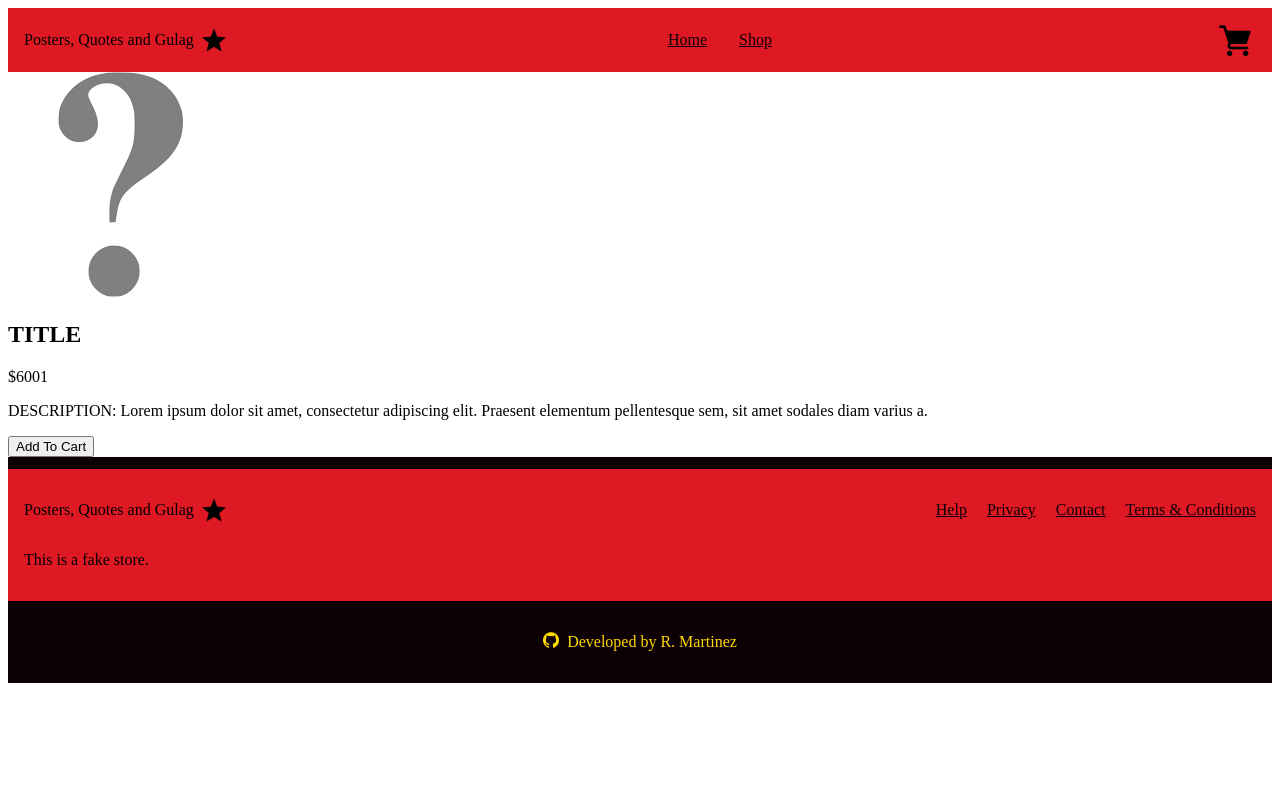
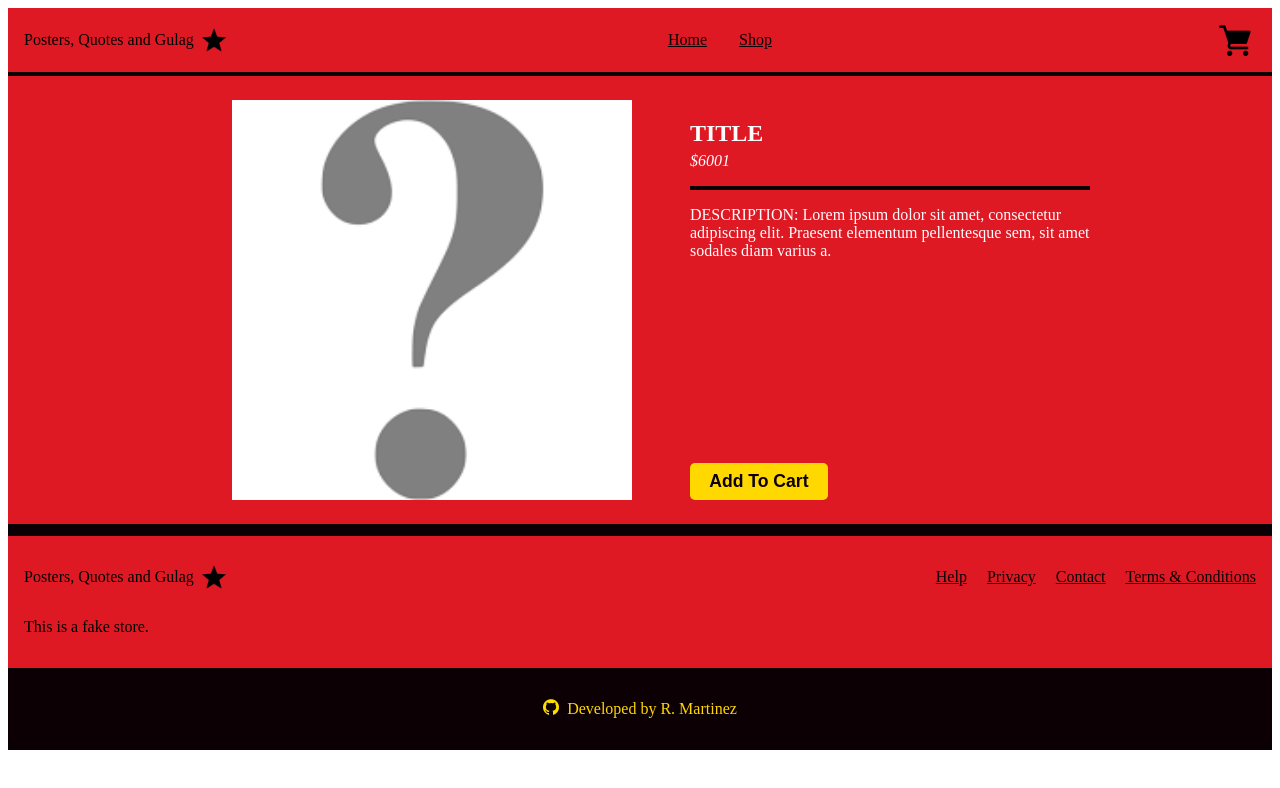
Before and after one commit to Rosendo-Martinez/shopping-cart, a React (Vite) app: page /shop/item/1 in a window 1280 px wide. Shown: the top 788 px of the page. Built offline with nearby package versions, Linux system fonts and the light colour scheme.

Commit message:
Shop: item page: styling

```diff
--- a/src/components/ShopItemPage.jsx
+++ b/src/components/ShopItemPage.jsx
@@ -1,6 +1,7 @@
 import { Navigate, useLoaderData } from "react-router-dom";
 import { addToCart, fetchItemData } from "../function/function";
 import { useState } from "react";
+import classes from "../styles/shopItemPage.module.css";
 
 function ShopItemPage() {
   const item = useLoaderData();
@@ -11,20 +12,24 @@ function ShopItemPage() {
   }
 
   return (
-    <div>
-      <div>
-        <img src={item.image} />
-      </div>
+    <div className={classes.container}>
+      <div className={classes.flex}>
+        <div className={classes.left}>
+          <img className={classes.image} src={item.image} />
+        </div>
 
-      <div>
-        <div>
-          <h2>{item.title}</h2>
-          <p>${item.cost}</p>
-        </div>
-        <div>
-          <p>{item.description}</p>
-          <button onClick={now}>Add To Cart</button>
-          {isLoading ? <p>Item being added to cart...</p> : null}
+        <div className={classes.right}>
+          <div>
+            <h2 className={classes.title}>{item.title}</h2>
+            <p className={classes.cost}>${item.cost}</p>
+            <p className={classes.description}>{item.description}</p>
+          </div>
+          <div>
+            <button className={classes.addToCart} onClick={now}>
+              Add To Cart
+            </button>
+            {isLoading ? <p>Item being added to cart...</p> : null}
+          </div>
         </div>
       </div>
     </div>
--- /dev/null
+++ b/src/styles/shopItemPage.module.css
@@ -0,0 +1,100 @@
+@import "./globalVariables.css";
+
+.container {
+  display: flex;
+  justify-content: center;
+  padding: 1.5rem;
+  background-color: var(--red);
+  color: var(--white);
+  border-top: 4px solid var(--black);
+}
+
+.flex {
+  max-width: 900px;
+  width: 90%;
+  display: flex;
+}
+
+.flex > .left {
+  flex-grow: 1;
+  display: flex;
+  justify-content: center;
+  align-items: center;
+}
+
+.flex > .right {
+  display: flex;
+  flex-direction: column;
+  justify-content: space-between;
+}
+
+.image {
+  margin-right: 1rem;
+  display: block;
+  width: 100%;
+  max-width: 400px;
+  min-width: 275px;
+  aspect-ratio: 1/1;
+  object-fit: cover;
+}
+
+.addToCart {
+  background-color: var(--yellow);
+  color: var(--black);
+  font-weight: bold;
+  border: none;
+  font-size: 1.1rem;
+  padding: 0.5rem 1.2rem;
+  border-radius: 5px;
+}
+
+.addToCart:hover {
+  cursor: pointer;
+  background-color: var(--black);
+  color: var(--yellow);
+}
+
+.title {
+  margin-bottom: 5px;
+}
+
+.cost {
+  margin-top: 0;
+  margin-bottom: 0;
+  padding-bottom: 1rem;
+  border-bottom: 4px solid var(--black);
+  font-style: italic;
+}
+
+.description {
+  margin-bottom: 5rem;
+  max-width: 400px;
+}
+
+@media (max-width: 750px) {
+  .flex {
+    flex-direction: column;
+  }
+
+  .image {
+    margin-right: 0;
+  }
+}
+
+@media (max-width: 500px) {
+  .container {
+    padding: 0;
+  }
+
+  .image {
+    min-width: unset;
+  }
+
+  .flex {
+    width: 100%;
+  }
+
+  .right {
+    margin: 1rem;
+  }
+}
```
